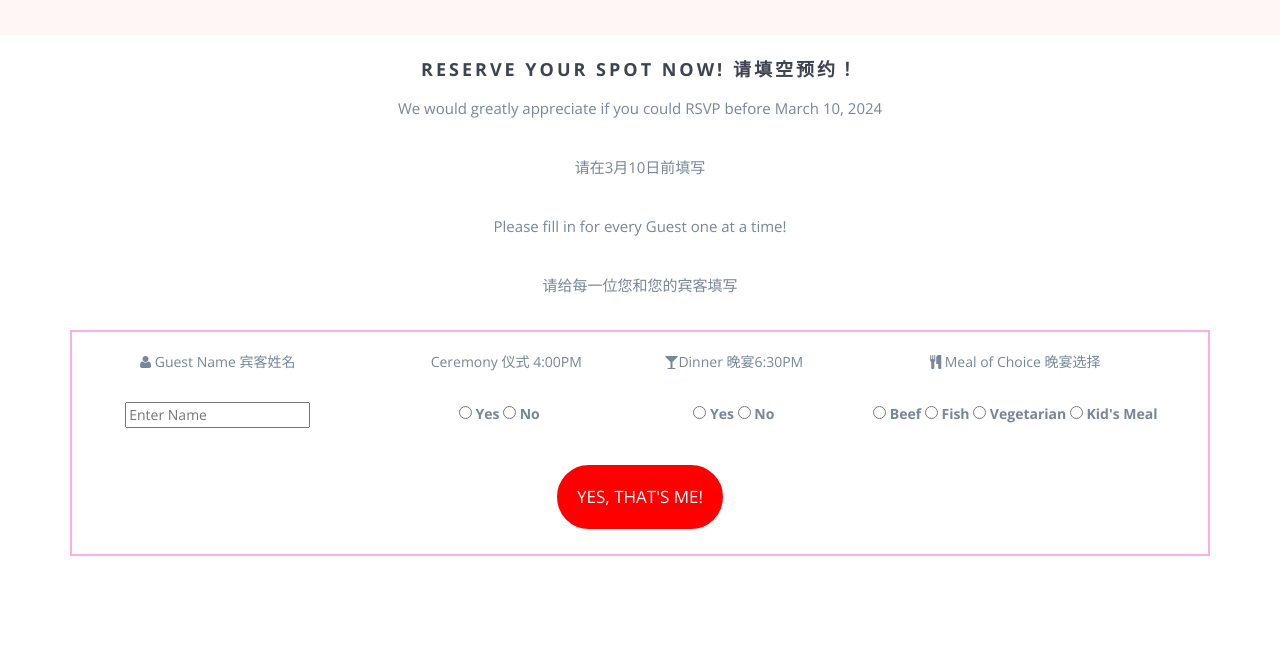
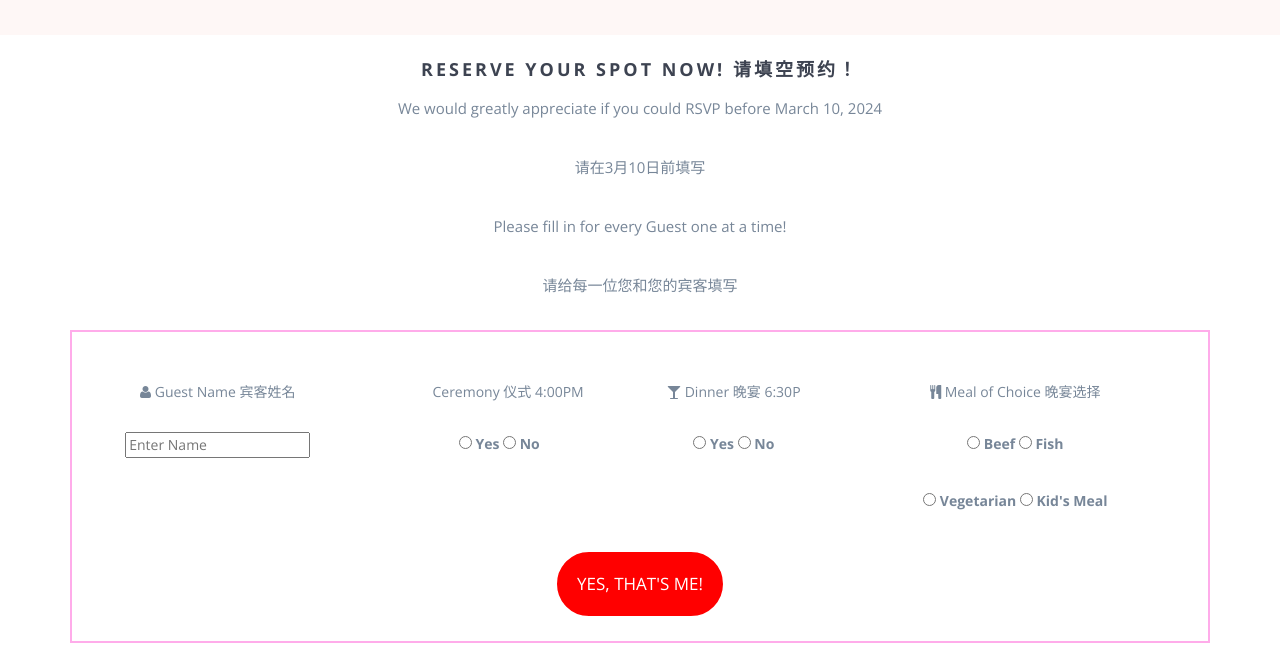
Before and after one commit to loccodecor/wedding, a website: page index.html in a window 1280 px wide. Shown: the part 3531-4200 px from the top of the page. Drawn offline with nearby package versions, Linux system fonts and the light colour scheme; files whose address does not match are found by name.

Commit message:
v3.0
good looking form

```diff
--- a/index.html
+++ b/index.html
@@ -355,8 +355,8 @@
                                 <h5>The Langham Huntington</h5>
                                 <p>1401 S Oak Knoll Ave, Pasadena</p>
                             </div>
-                            <div id="togo"class="text-center" >
-                                <h5>Reach Us! <br>联系我们！</h5>
+                            <div id="togo"class="text-center">
+                                <h5>Reach Us!<br>联系我们</h5>
                                 <div id="togo">
                                 <i class="fa fa-mobile"></i> Tristen 叶淳淳 <br>626-278-9330</a></p>
                                 <i class="fa fa-mobile"></i> Elaine 徐锦 <br>626-566-5243</a></p>
@@ -405,36 +405,42 @@
                 <p>请在3月10日前填写</p>
                 <p>Please fill in for every Guest one at a time!</p>
                 <p>请给每一位您和您的宾客填写</p>
-                <form id="rsvp-form" class="rsvp-form "  action="" method="POST">
-                    <div class="row" id="boxupman">
-                        <div class="col-md-3 col-sm-3" id="boxupman"><i class="fa fa-user"></i> Guest Name 宾客姓名</div>
-                        <div class="col-md-3 col-sm-3" id="boxupman"><i class="fa fa-fort-awesome"></i>Ceremony 仪式 4:00PM</div>
-                        <div class="col-md-2 col-sm-2" id="boxupman"><i class="fa fa-glass"></i>Dinner 晚宴6:30PM</div>
-                        <div class="col-md-4 col-sm-4" id="boxupman"><i class="fa fa-cutlery"></i> Meal of Choice 晚宴选择</div>
-                    </div>
-                    <div class="row"><p></p></div>
+                <form id="rsvp-form" class="rsvp-form " action="" method="POST">
                     <div class="row">
                         <div class="col-md-3 col-sm-3">
+                            <p></p>
                             <div class="form-input-group" >
+                                <div class="row"><i class="fa fa-user"></i> Guest Name 宾客姓名</div>
+                                <p></p>
                                 <input type="text" name="guestnames" placeholder="Enter Name" class="" required>
                             </div>
                         </div>
                         <div class="col-md-3 col-sm-3">
+                            <p></p>
                             <div class="form-input-group">
+                                <div class="row"><i class="fa fa-fort-awesome"></i> Ceremony 仪式 4:00PM</div>
+                                <p></p>
                                 <label><input type="radio" name="ceremony" value="Yes"> Yes</label>
                                 <label><input type="radio" name="ceremony" value="No"> No</label>
                             </div>
                         </div>
                         <div class="col-md-2 col-sm-2">
+                            <p></p>
                             <div class="form-input-group">
+                                <div class="row"><i class="fa fa-glass"></i> Dinner 晚宴 6:30P</div>
+                                <p></p>
                                 <label><input type="radio" name="dinner" value="Yes"> Yes</label>
                                 <label><input type="radio" name="dinner" value="No"> No</label>
                             </div>
                         </div>
                         <div class="col-md-4 col-sm-4">
+                            <p></p>
                             <div class="form-input-group">
+                                <div class="row"><i class="fa fa-cutlery"></i> Meal of Choice 晚宴选择</div>
+                                <p></p>
                                 <label><input type="radio" name="choice" value="Beef"> Beef</label>
                                 <label><input type="radio" name="choice" value="Fish"> Fish</label>
+                                <p></p>
                                 <label><input type="radio" name="choice" value="Vegetarian"> Vegetarian</label>
                                 <label><input type="radio" name="choice" value="Kids Meal"> Kid's Meal</label>
                             </div>
--- a/sass/styles.scss
+++ b/sass/styles.scss
@@ -891,9 +891,8 @@ RSVP form
       height: 100%; /* Adjust as needed */
       margin: auto;
       border-radius: 5px;
-      text-align: center;
+      text-align: left;
       position: relative;
-      padding: 20px; /* Added padding for better visual appearance */
       border: 1px solid #ffacea;
 
       i {
```
Also changed, not shown: css/styles.min.css.
